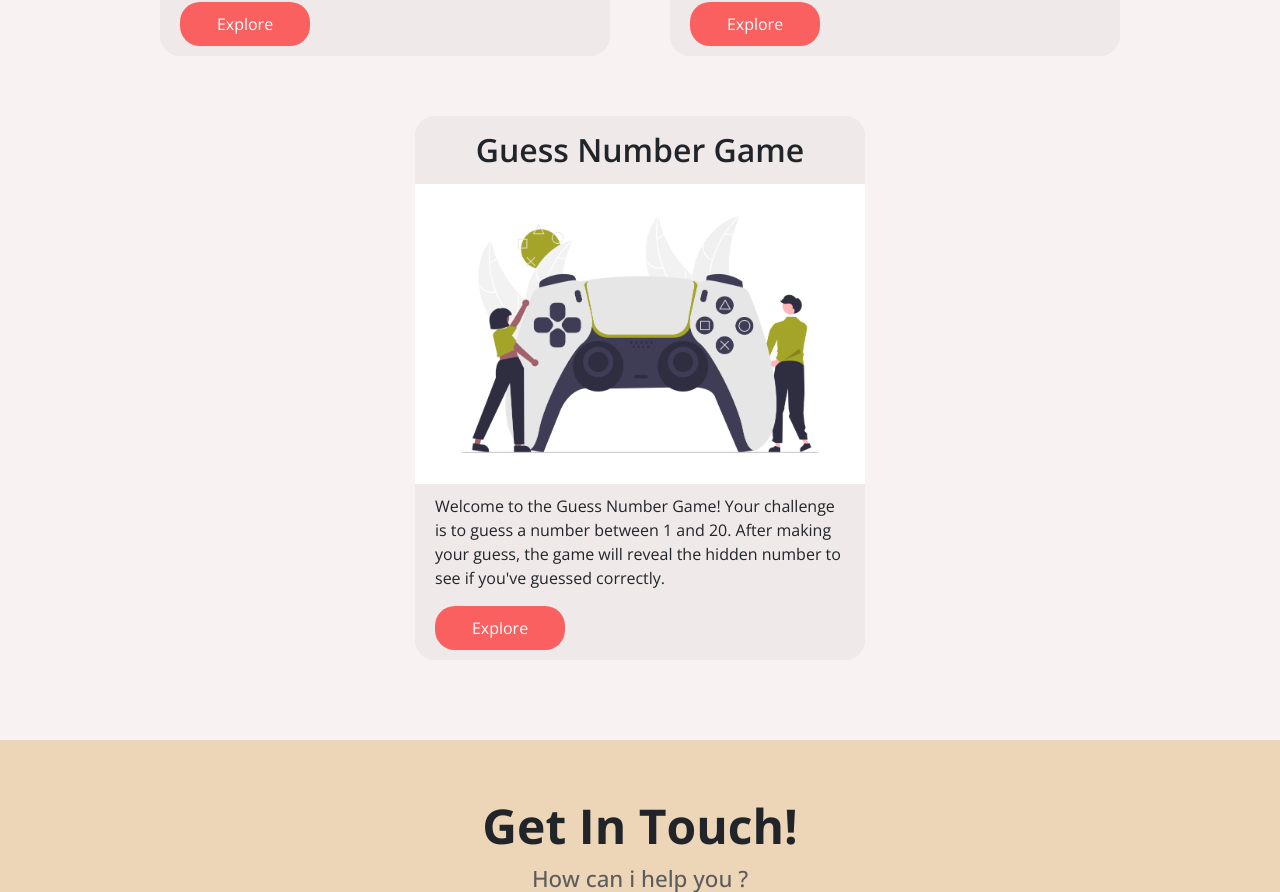
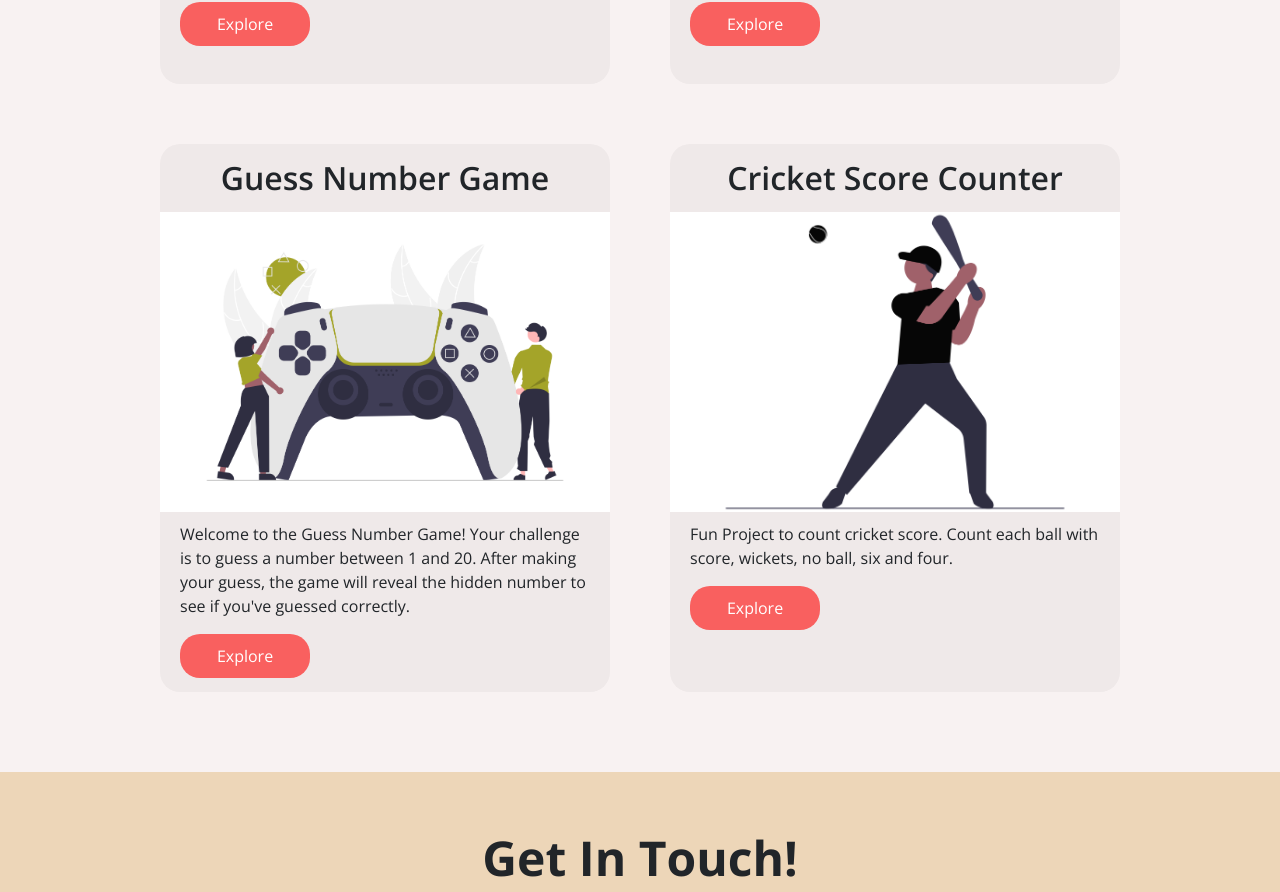
Before and after one commit to amarjitmangarhia/portfolio, a React (Create React App) app: page / in a window 1280 px wide. Shown: the part 2343-3235 px from the top of the page. Built offline with nearby package versions, Linux system fonts and the light colour scheme.

Commit message:
added cricket project

```diff
--- a/src/components/projects/Projects.js
+++ b/src/components/projects/Projects.js
@@ -5,6 +5,7 @@ import weather_app from "../../images/projectImages/weather_app.png"
 import quotes_app from "../../images/projectImages/quotes_app.png"
 import twitter_app from "../../images/projectImages/twitter.png"
 import guess_number_game from "../../images/projectImages/guess_number_game.png"
+import cricket from "../../images/projectImages/cricket.png"
 
 const Projects = () => {
     return (
@@ -19,6 +20,7 @@ const Projects = () => {
                 <Project image={quotes_app} appName={"Quotes App"} link={"https://amar-quotes.netlify.app/quotes"} appDescription={"The Great Quotes App is a React-based web application designed for users to explore, save, and share inspiring quotes."}/>
                 {/* <Project image={twitter_app} appName={"Twitter Clone App"} link={"https://am-twitter-clone.netlify.app/"} appDescription={"The React Twitter Clone offers a simplified Twitter-like experience. Post tweets, follow users, and engage with content seamlessly. User-friendly and intuitive for quick social networking."}/> */}
                 <Project image={guess_number_game} appName={"Guess Number Game"} link={"https://guess-number-game-main.vercel.app/"} appDescription={"Welcome to the Guess Number Game! Your challenge is to guess a number between 1 and 20. After making your guess, the game will reveal the hidden number to see if you've guessed correctly."}/>
+                <Project image={cricket} appName={"Cricket Score Counter"} link={"https://gullicricket.netlify.app/"} appDescription={"Fun Project to count cricket score. Count each ball with score, wickets, no ball, six and four."}/>
 
             </div>
         </div>
--- a/src/components/projects/project/Project.module.css
+++ b/src/components/projects/project/Project.module.css
@@ -54,6 +54,7 @@
 
 .projectInfo  {
     padding: 10px 20px;
+    min-height: 180px;
 }
 
 .projectInfo button {
```
Also changed, not shown: src/images/projectImages/cricket.png (added).
